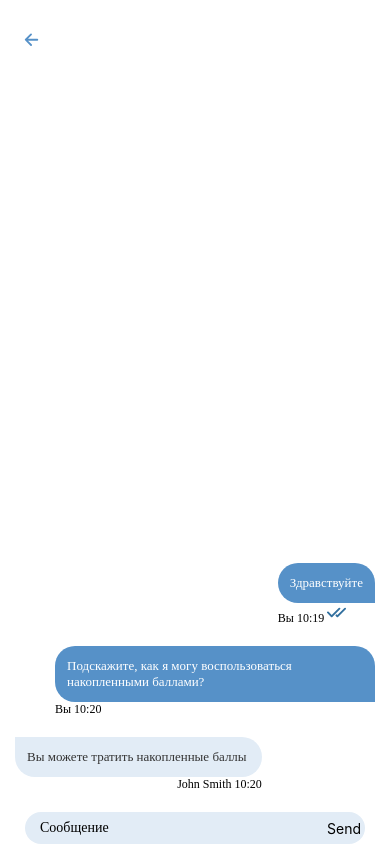
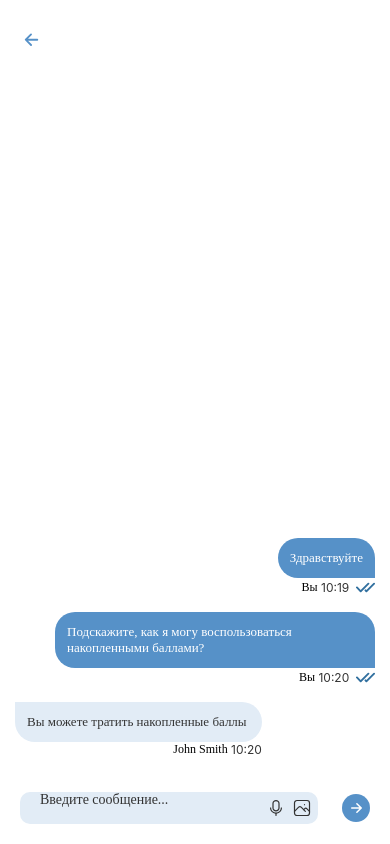
Before and after one commit to justcodedevcompany2020/socnetwork-meetstory, a React Native app: screen /ChatScreen in a window 390 px wide. Built offline with nearby package versions, Linux system fonts and the light colour scheme.

Commit message:
Chat, popup

```diff
--- a/src/assets/svgs/AuthSvgs.js
+++ b/src/assets/svgs/AuthSvgs.js
@@ -227,3 +227,18 @@ export const MoreIcon = () => {
     <Circle cx={18.5} cy={2.5} r={2.5} fill="#5691C8" />
   </Svg>
 }
+
+export const CrossIcon = () => {
+  return     <Svg
+  width={20}
+  height={20}
+  viewBox="0 0 20 20"
+  fill="none"
+  xmlns="http://www.w3.org/2000/svg"
+>
+  <Path
+    d="M16.067 15.183a.625.625 0 11-.884.884L10 10.884l-5.182 5.183a.626.626 0 01-.885-.884L9.117 10 3.933 4.817a.625.625 0 01.885-.884L10 9.116l5.183-5.183a.625.625 0 11.884.884L10.884 10l5.183 5.183z"
+    fill="#333"
+  />
+</Svg>
+}
--- a/src/assets/svgs/HomeSvgs.js
+++ b/src/assets/svgs/HomeSvgs.js
@@ -133,7 +133,7 @@ export const ForumIcon = () => {
 }
 
 export const SeenIcon = () => {
-    return     <Svg
+    return <Svg
         width={19}
         height={19}
         viewBox="0 0 19 19"
@@ -678,7 +678,7 @@ export const SendIcon = () => {
     </Svg>
 }
 
-export const AddBalance = () =>{
+export const AddBalance = () => {
     return <Svg
         width={24}
         height={24}
@@ -699,7 +699,7 @@ export const AddBalance = () =>{
     </Svg>
 }
 
-export const HistorySvg = () =>{
+export const HistorySvg = () => {
     return <Svg
         width={24}
         height={24}
@@ -720,3 +720,55 @@ export const HistorySvg = () =>{
         />
     </Svg>
 }
+
+
+export const MicrophoneIcon = () => {
+    return <View style={{ marginRight: 6 }}>
+        <Svg
+            width={20}
+            height={20}
+            viewBox="0 0 20 20"
+            fill="none"
+            xmlns="http://www.w3.org/2000/svg"
+        >
+            <Path
+                d="M10 13.429a3.697 3.697 0 002.544-1.006A3.352 3.352 0 0013.6 10V5.429c0-.91-.38-1.782-1.054-2.425A3.693 3.693 0 0010 2c-.955 0-1.87.361-2.546 1.004A3.348 3.348 0 006.4 5.43V10c.001.909.38 1.78 1.056 2.423A3.697 3.697 0 0010 13.43zm-2.4-8c0-.607.253-1.188.703-1.617.45-.428 1.06-.67 1.697-.67.636 0 1.247.242 1.697.67.45.429.703 1.01.703 1.617V10c0 .606-.253 1.188-.703 1.616-.45.429-1.06.67-1.697.67s-1.247-.241-1.697-.67A2.232 2.232 0 017.6 10V5.429zm3 10.257v1.743a.558.558 0 01-.176.404A.616.616 0 0110 18a.615.615 0 01-.424-.167.558.558 0 01-.176-.404v-1.743a6.118 6.118 0 01-3.848-1.854A5.572 5.572 0 014 10c0-.152.063-.297.176-.404a.616.616 0 01.424-.167c.16 0 .312.06.424.167A.558.558 0 015.2 10c0 1.212.506 2.375 1.406 3.232A4.924 4.924 0 0010 14.572a4.925 4.925 0 003.394-1.34A4.464 4.464 0 0014.8 10c0-.152.063-.297.176-.404a.616.616 0 01.424-.167c.16 0 .312.06.424.167A.558.558 0 0116 10a5.572 5.572 0 01-1.552 3.832 6.118 6.118 0 01-3.848 1.854z"
+                fill="#333"
+            />
+        </Svg>
+    </View>
+}
+
+export const ImageIcon = () => {
+    return <View style={{ marginRight: 6 }}>
+        <Svg
+            width={20}
+            height={20}
+            viewBox="0 0 20 20"
+            fill="none"
+            xmlns="http://www.w3.org/2000/svg"
+        >
+            <Path
+                d="M12.5 6.667h.008M2.5 5A2.5 2.5 0 015 2.5h10A2.5 2.5 0 0117.5 5v10a2.5 2.5 0 01-2.5 2.5H5A2.5 2.5 0 012.5 15V5z"
+                stroke="#333"
+                strokeWidth={1.2}
+                strokeLinecap="round"
+                strokeLinejoin="round"
+            />
+            <Path
+                d="M2.5 13.333l4.167-4.166c.773-.744 1.726-.744 2.5 0l4.166 4.166"
+                stroke="#333"
+                strokeWidth={1.2}
+                strokeLinecap="round"
+                strokeLinejoin="round"
+            />
+            <Path
+                d="M11.666 11.667l.833-.834c.774-.744 1.727-.744 2.5 0l2.5 2.5"
+                stroke="#333"
+                strokeWidth={1.2}
+                strokeLinecap="round"
+                strokeLinejoin="round"
+            />
+        </Svg>
+    </View>
+}
--- /dev/null
+++ b/src/components/Popup.js
@@ -0,0 +1,42 @@
+import { BlurView } from "@react-native-community/blur";
+import React from "react";
+import { Modal, StyleSheet, Text, TouchableOpacity, View } from "react-native";
+import { AppColors } from "../styles/AppColors";
+import { CrossIcon } from "../assets/svgs/AuthSvgs";
+import { Styles } from "../styles/Styles";
+
+
+export default function Popup({ showModal, setShowModal, title, children }) {
+    return <Modal visible={showModal} animationType="fade" transparent={true} >
+        <BlurView
+            style={styles.absolute}
+            blurType="light"
+            blurAmount={10}
+        />
+        <View style={styles.container}>
+            <TouchableOpacity style={{alignSelf: 'flex-end', marginBottom: 5 }} onPress={() => setShowModal(false)}>
+                <CrossIcon />
+            </TouchableOpacity>
+            <Text style={[Styles.DarkSemiBold20, {marginBottom: 30, textAlign: 'center', }]}>{title}</Text>
+            {children}
+        </View>
+    </Modal>
+}
+
+const styles = StyleSheet.create({
+
+    absolute: {
+        position: 'absolute',
+        top: 0,
+        left: 0,
+        bottom: 0,
+        right: 0,
+    },
+    container: {
+        alignSelf: 'center',
+        backgroundColor: AppColors.WHITE_COLOR,
+        marginTop: '60%',
+        width: '90%',
+        padding: 15
+    }
+});
--- a/src/navigation/Header.js
+++ b/src/navigation/Header.js
@@ -8,9 +8,9 @@ export default function Header({ title, chatHeader, navigation, backIcon, plusIc
     return <View style={styles.container}>
 
         { chatHeader ?
-            <View style={[Styles.flexRow, {backgroundColor: 'red', alignSelf: 'center', justifyContent: 'center'}]}>
-                <Image source={chatHeader.img} style={{width: 25, height: 25, borderRadius: 50}}/>
-                <Text style={[Styles.darkMedium20, styles.title]} numberOfLines={1}>{chatHeader.username}</Text>
+            <View style={Styles.flexRow}>
+                <Image source={chatHeader.img} style={{width: 25, height: 25, borderRadius: 50, backgroundColor: 'blue'}}/>
+                <Text style={[Styles.darkMedium20, {height: 80, textAlignVertical: 'center', marginLeft: 10 }]} numberOfLines={1}>{chatHeader.username}</Text>
             </View>
         : <Text style={[Styles.blueSemiBold20, styles.title]} numberOfLines={1}>{title}</Text>}
         {backIcon && <TouchableOpacity onPress={() => navigation.goBack()} style={styles.backIcon}>
@@ -54,10 +54,7 @@ const styles = StyleSheet.create({
         height: 80,
         alignSelf: 'center',
         textAlign: 'center',
-        // marginBottom: 3
-        // backgroundColor: 'red',
         lineHeight: 20
-
     },
 
 })
--- a/src/screens/chat/Chat.js
+++ b/src/screens/chat/Chat.js
@@ -2,20 +2,20 @@ import React, { useRef, useState } from "react";
 import { Styles } from "../../styles/Styles";
 import { ScrollView, StyleSheet, Text, View, TextInput, TouchableOpacity } from "react-native";
 import { AppColors } from "../../styles/AppColors";
-import { SeenIcon } from "../../assets/svgs/HomeSvgs";
+import { ImageIcon, MicrophoneIcon, SeenIcon, SendIcon } from "../../assets/svgs/HomeSvgs";
 
 
-export default function ChatScreen(){
+export default function ChatScreen() {
     const [message, setMessage] = useState('')
     const scrollViewRef = useRef()
     const [chatInfo, setChatInfo] = useState([
         { author: 'me', message: 'Здравствуйте', time: '10:19', seen: true },
-        { author: 'me', message: 'Подскажите, как я могу воспользоваться накопленными баллами?', time: '10:20' },
+        { author: 'me', message: 'Подскажите, как я могу воспользоваться накопленными баллами?', time: '10:20', seen: true },
         { author: 'John Smith', message: 'Вы можете тратить накопленные баллы ', time: '10:20' },
     ])
 
     function onSendMessage() {
-        if(!message){
+        if (!message) {
             return
         }
         let myChatInfo = chatInfo;
@@ -39,38 +39,55 @@ export default function ChatScreen(){
             <View style={{ flex: 1, justifyContent: 'flex-end' }}>
                 {chatInfo.map((item, i) => {
                     return item.author === 'me' ?
-                        <View style={[ { marginBottom: 20, alignSelf: 'flex-end' }]} key={i}>
+                        <View style={[{ marginBottom: 15, alignSelf: 'flex-end' }]} key={i}>
                             <View style={styles.myMessageContainer}>
                                 <Text style={Styles.whiteMedium13}>{item.message}</Text>
                             </View>
-                            <Text style={[Styles.blackMedium12, ]}>Вы {item.time} {item.seen && <SeenIcon/>} </Text>
+                            <View style={[Styles.flexRow, { justifyContent: 'flex-end' }]}>
+                                <Text style={[Styles.blackMedium12, { textAlign: 'right' }]}>Вы</Text>
+                                <Text style={{ color: AppColors.DARK_CHARCOAL_COLOR, fontSize: 12 }}> {item.time}  </Text>
+                                {item.seen && <SeenIcon />}
+                            </View>
                         </View>
                         :
-                        <View style={[ { marginBottom: 20, alignSelf: 'flex-start'}]} key={i}>
+                        <View style={[{ marginBottom: 15, alignSelf: 'flex-start' }]} key={i}>
                             <View style={styles.messageContainer}>
                                 <Text style={Styles.darkMedium13}>{item.message}</Text>
                             </View>
-                            <Text style={[{textAlign: 'right', }, Styles.blackMedium12]}>{item.author} {item.time}</Text>
+                            <View style={[Styles.flexRow, { justifyContent: 'flex-end' }]}>
+                                <Text style={[{ textAlign: 'right', }, Styles.blackMedium12]}>{item.author}</Text>
+                                <Text style={{ color: AppColors.DARK_CHARCOAL_COLOR, fontSize: 12 }}> {item.time}</Text>
+                            </View>
                         </View>
                 })}
             </View>
         </ScrollView>
+        <View style={[Styles.flexRowJustifyBetween, { padding: 20 }]}>
             <View style={styles.inputContainer}>
                 <TextInput
                     value={message}
                     onChangeText={setMessage}
-                style={styles.input}
-                placeholder={'Сообщение'}
-                // placeholderTextColor={AppColors.ALUMINIUM_COLOR}
-                onBlur={() => {
-                }}
+                    style={[styles.input, message && {}]}
+                    placeholder={'Введите сообщение...'}
+                    placeholderTextColor={AppColors.DARK_CHARCOAL_COLOR}
+                    multiline
                 />
-            <TouchableOpacity style={{ width: 32, height: 32, backgroundColor: AppColors.FIRST_SNOW_COLOR, borderRadius: 38, alignItems: 'center', justifyContent: 'center' }} onPress={onSendMessage}>
-                <Text>Send</Text>
+                {<View style={[Styles.flexRow, { position: 'absolute', right: 0 }]}>
+                    <TouchableOpacity>
+                        <MicrophoneIcon />
+                    </TouchableOpacity>
+                    <TouchableOpacity>
+                        <ImageIcon />
+                    </TouchableOpacity>
+                </View>}
+            </View>
+            <TouchableOpacity onPress={onSendMessage}>
+                <SendIcon />
             </TouchableOpacity>
         </View>
     </View>
 }
+
 const styles = StyleSheet.create({
     myMessageContainer: {
         backgroundColor: AppColors.STEEL_BLUE_COLOR,
@@ -98,17 +115,17 @@ const styles = StyleSheet.create({
     },
     inputContainer: {
         backgroundColor: AppColors.FIRST_SNOW_COLOR,
-        borderRadius: 70,
-        paddingRight: 5,
-        marginHorizontal: 25,
+        borderRadius: 10,
         flexDirection: 'row',
         alignItems: 'center',
-        justifyContent: 'space-between'
+        justifyContent: 'space-between',
+        width: '85%'
     },
     input: {
-        width: '87%',
-        paddingHorizontal: 15,
+        width: '100%',
+        paddingLeft: 20,
+        paddingRight: 50,
         color: AppColors.BLACK_COLOR,
-        fontFamily: 'Inter-Regular',
+        fontFamily: 'Raleway-Regular',
     }
 })
```
Also changed, not shown: src/screens/home/GiftsScreen.js (+8 -1 lines). Lines whose indentation alone changed are shown as unchanged.
